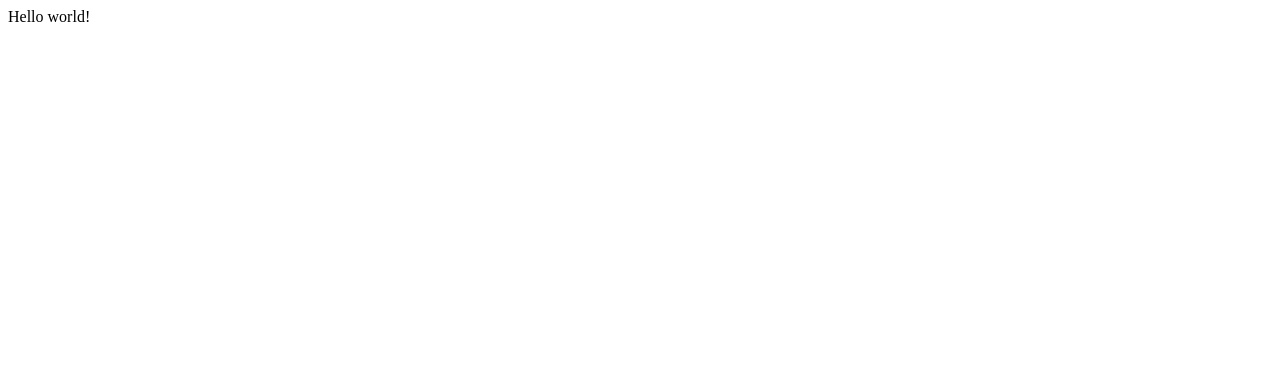
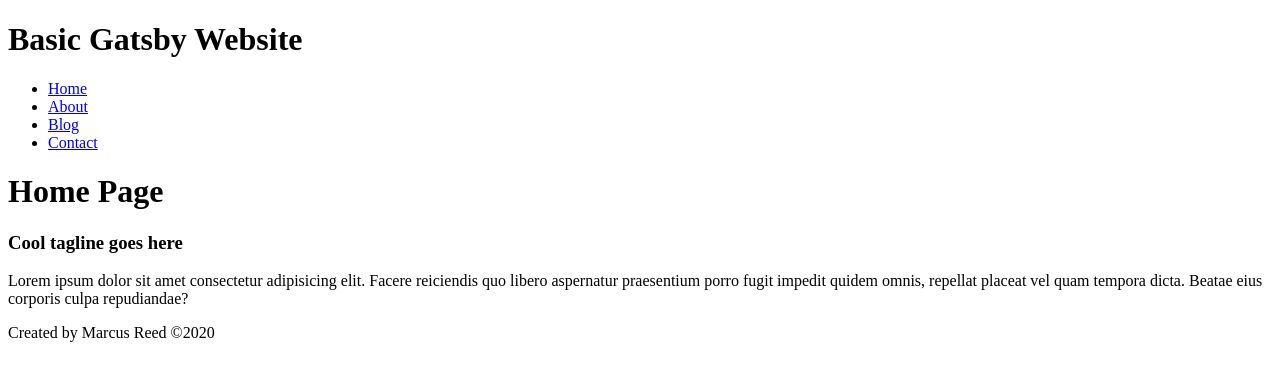
Before and after one commit to aspiringpro/basic-gatsby-site, a Gatsby site: page / in a window 1280 px wide. Built offline with nearby package versions, Linux system fonts and the light colour scheme; Gatsby itself is replaced by a stand-in of ours.

Commit message:
basics-finished

```diff
--- /dev/null
+++ b/src/components/footer.js
@@ -0,0 +1,9 @@
+import React from 'react'
+
+const Footer = () => {
+    return (
+        <footer>Created by Marcus Reed &copy;2020</footer>
+    )
+}
+
+export default Footer
--- /dev/null
+++ b/src/components/header.js
@@ -0,0 +1,21 @@
+import React from 'react'
+import { Link } from "gatsby"
+
+const Header = () => {
+    return (
+        <header>
+            <h1>Basic Gatsby Website</h1>
+            <nav>
+                <ul>
+                    <li><Link to="/">Home</Link></li>
+                    <li><Link to="/about">About</Link></li>
+                    <li><Link to="/blog">Blog</Link></li>
+                    <li><Link to="/contact">Contact</Link></li>
+
+                </ul>
+            </nav>
+        </header>
+    )
+}
+
+export default Header
--- /dev/null
+++ b/src/components/layout.js
@@ -0,0 +1,15 @@
+import React from 'react'
+import Header from "./header"
+import Footer from "./footer"
+
+const Layout = (props) => {
+    return (
+        <div>
+            <Header/>
+            {props.children}
+            <Footer/>
+        </div>
+    )
+}
+
+export default Layout
--- a/src/pages/index.js
+++ b/src/pages/index.js
@@ -1,5 +1,18 @@
-import React from "react"
+import React from 'react'
+import { Link } from "gatsby"
+import Layout from '../components/layout'
 
-export default function Home() {
-  return <div>Hello world!</div>
+const Index = () => {
+  return (
+    <Layout>
+      <h1>Home Page</h1>
+      <h3>Cool tagline goes here</h3>
+      <p>Lorem ipsum dolor sit amet consectetur adipisicing elit. Facere reiciendis quo libero aspernatur praesentium porro fugit impedit quidem omnis, repellat placeat vel quam tempora dicta. Beatae eius corporis culpa repudiandae?</p>
+
+    </Layout>
+
+  )
+
 }
+
+export default Index
```
Also changed, not shown: src/pages/about.js (added, +16 -0 lines), src/pages/blog.js (added, +16 -0 lines), src/pages/contact.js (added, +16 -0 lines).
